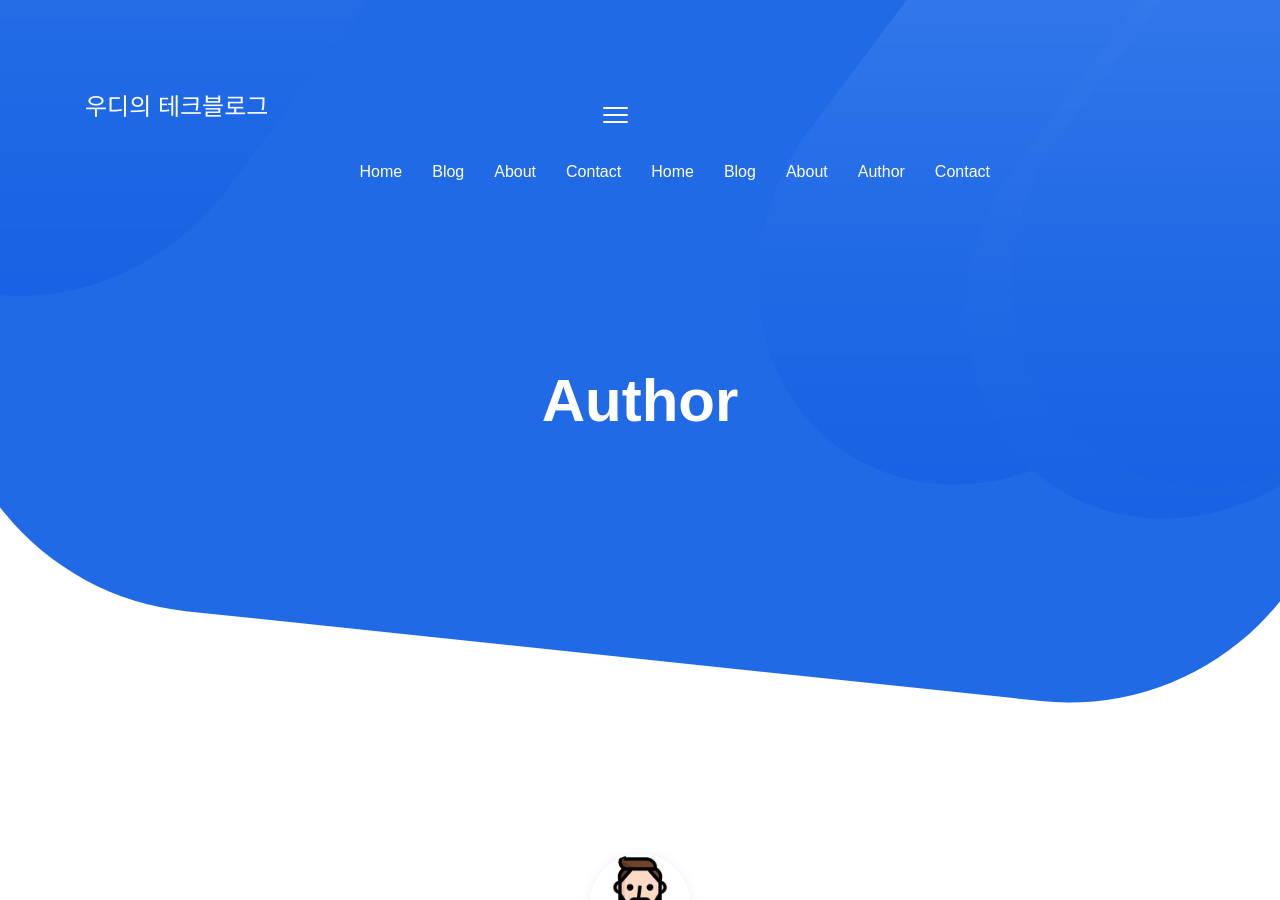
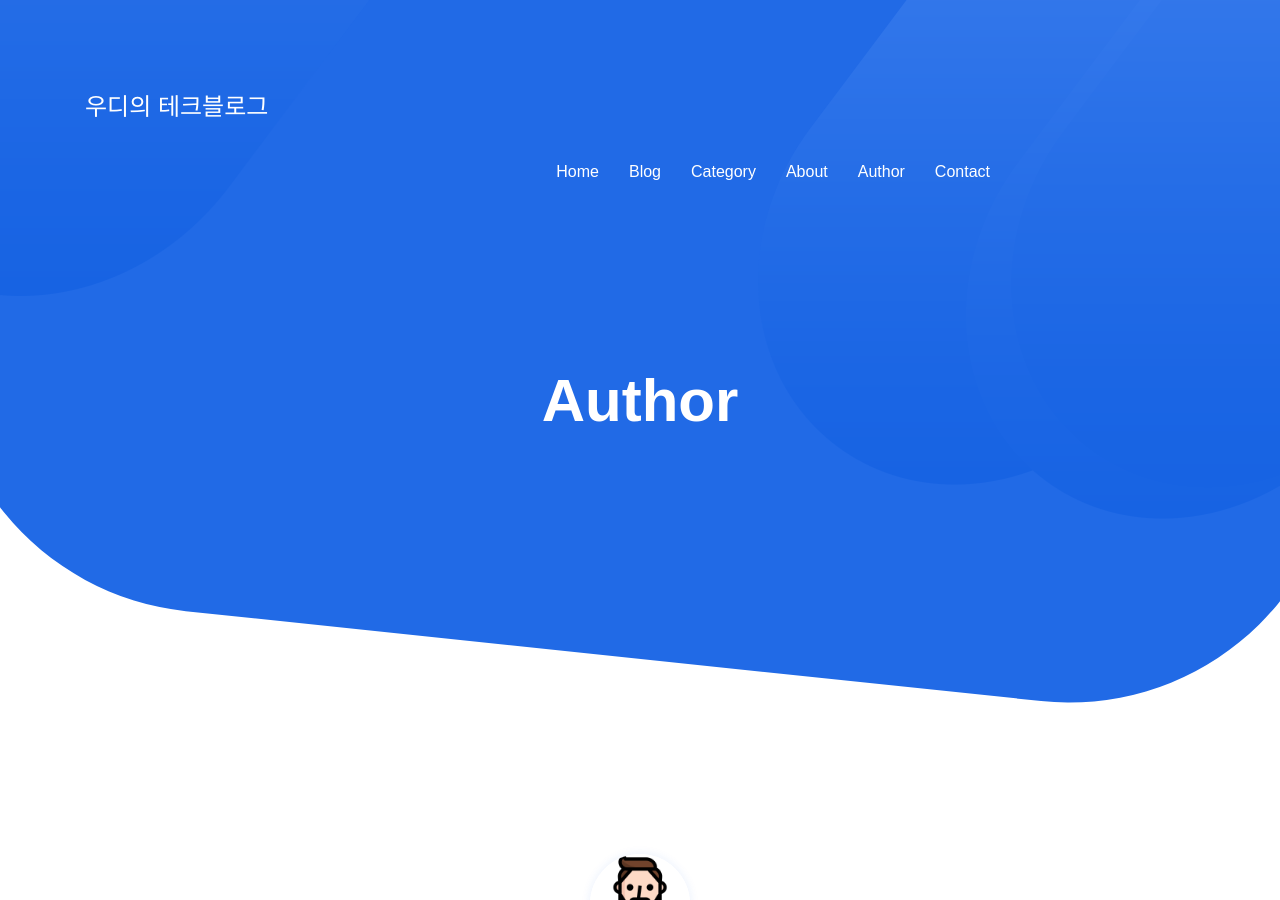
Before and after one commit to yuuisang/yuuisang.github.io, a Jekyll site: the page built from authors.html, in a window 1280 px wide and 900 px high. Built offline with Jekyll 4.4.1, drawn with Linux system fonts in a browser that asks for light colours; some web fonts are replaced.

Commit message:
theme set

```diff
--- a/_includes/navigation.html
+++ b/_includes/navigation.html
@@ -1,68 +1,10 @@
- {% if page.url == "/" %}
- <!-- Navigation For Home Page -->
 <nav class="themeix-navbar">
     <ul class="slimmenu main-menu">
         <li><a href="{{site.url}}">Home</a></li>
 		<li><a href="/blog">Blog</a></li>
-        <li><a href="/about">About</a></li>
-        <li><a href="/all-authors">Author</a></li>
-        <li><a href="/contact" class="js-scroll-trigger">Contact</a></li>
-    </ul>
-</nav>
-{% else %}
-<nav class="themeix-navbar">
-    <ul class="slimmenu main-menu">
-        <li><a href="{{site.url}}">Home</a></li>
-		<li><a href="/blog">Blog</a></li>
-        <li><a href="/about">About</a></li>
-        <li><a href="/all-authors">Author</a></li>
-        <li><a href="/contact" class="js-scroll-trigger">Contact</a></li>
-    </ul>
-</nav>
-{% endif %}
-
-{% if page.url == "/about" %}
-<!-- 블로그 -->
-<nav class="themeix-navbar">
-    <ul class="slimmenu main-menu">
-        <li><a href="{{'/'| relateive_url}}">Home</a></li>
-        <li><a href="/blog">Blog</a></li>
-        <li><a href="/all-authors">Author</a></li>
-        <li><a href="/contact" class="js-scroll-trigger">Contact</a></li>
-    </ul>
-</nav>
-{% endif %}
-{% if page.url == "/all-authors" %}
-<!-- 블로그 -->
-<nav class="themeix-navbar">
-    <ul class="slimmenu main-menu">
-        <li><a href="{{'/'| relateive_url}}">Home</a></li>
-        <li><a href="/blog">Blog</a></li>
-        <li><a href="/about">About</a></li>
-        <li><a href="/contact" class="js-scroll-trigger">Contact</a></li>
-    </ul>
-</nav>
-{% endif %}
-{% if page.url == "/contact" %}
-<!-- 블로그 -->
-<nav class="themeix-navbar">
-    <ul class="slimmenu main-menu">
-        <li><a href="{{'/'| relateive_url}}">Home</a></li>
-        <li><a href="/blog">Blog</a></li>
-        <li><a href="/about">About</a></li>
-        <li><a href="/all-authors">Author</a></li>
-    </ul>
-</nav>
-{% endif %}
-{% if page.url == "/blog" %}
-<!-- 블로그 -->
-<nav class="themeix-navbar">
-    <ul class="slimmenu main-menu">
-        <li><a href="{{'/'| relateive_url}}">Home</a></li>
         <li><a href="/category/jekyll">Category</a></li>
         <li><a href="/about">About</a></li>
         <li><a href="/all-authors">Author</a></li>
         <li><a href="/contact" class="js-scroll-trigger">Contact</a></li>
     </ul>
 </nav>
-{% endif %}
```
